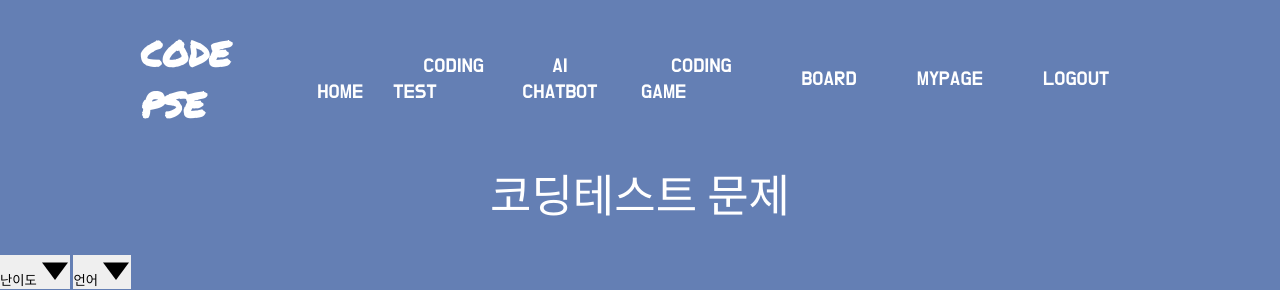
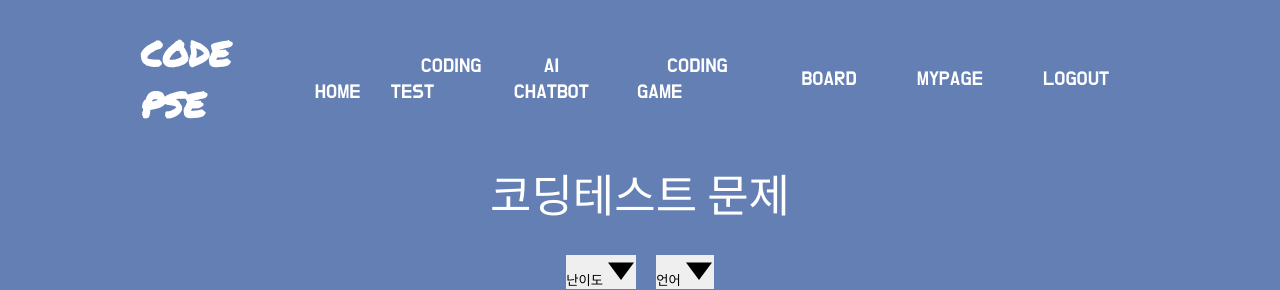
Before and after one commit to HBNU-SWUNIV/come-capstone23-pse, a Flask app: template 003 Code/codepse/app/templates/test_list.html in a window 1280 px wide. Shown: the top 290 px of the page. Run offline with Flask 3, Linux system fonts and the light colour scheme; the template is opened without the code that fills it, so the values that code supplies are empty; parts of the project's set-up code (start-up, migrations or seed data) failed here and were passed over.

Commit message:
checkbox 위치

```diff
--- a/003 Code/codepse/app/templates/test_list.html
+++ b/003 Code/codepse/app/templates/test_list.html
@@ -33,6 +33,20 @@
       .filter-section {
         display: flex;
         align-items: center;
+      }
+
+      .checkbox-wrapper {
+        display: flex;
+        justify-content: center;
+        align-items: center;
+        width: 100%;
+        margin-top: 20px;
+        margin-bottom: 30px;
+      }
+
+      .dropdown {
+          margin-left: 10px;
+          margin-right: 10px;
       }
     </style>
     <script>
@@ -145,7 +159,7 @@
       </div>
 
       <!-- checkbox 난이도, 언어 추가 -->
-      <div>
+      <div class="checkbox-wrapper">
         <div class="dropdown">
           <button class="title" onclick="toggleOptions('level-options')">
             난이도
```
